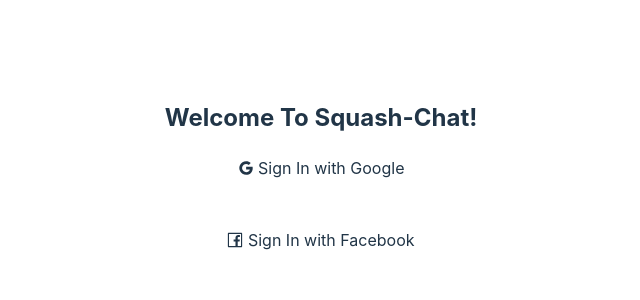
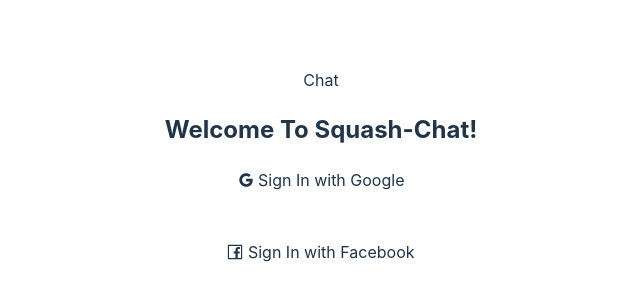
Before and after one commit to BrendaKajuju/squash-chat, a React (Vite) app: page /chats in a window 1280 px wide. Shown: the part 234-534 px from the top of the page, without its empty margins (319-959 px from the left). Built offline with nearby package versions, Linux system fonts and the light colour scheme; no server answers.

Commit message:
add chat component

```diff
--- a/src/App.jsx
+++ b/src/App.jsx
@@ -1,7 +1,9 @@
 import { useHistory, useState, useEffect } from 'react'
 import {BrowserRouter  as Router, Switch, Route } from "react-router-dom"
 import './App.css'
+import { AuthenticationProvider } from './context/AuthenticationContext'
 import Login from "./components/Login"
+import Chat from './components/Chat'
 
 // Tasks;
 //   1. import context component
@@ -12,11 +14,13 @@ function App() {
   return (
  <div>
   <Router>
-    <switch>
+    <AuthenticationProvider>
+      <switch>
       {/* //render either one of the components below */}
+      <Route path="/" component={Chat} />
       <Route path="/" component={Login} />
-    </switch>
-
+      </switch>
+    </AuthenticationProvider>
   </Router>
  </div>
   )
```
